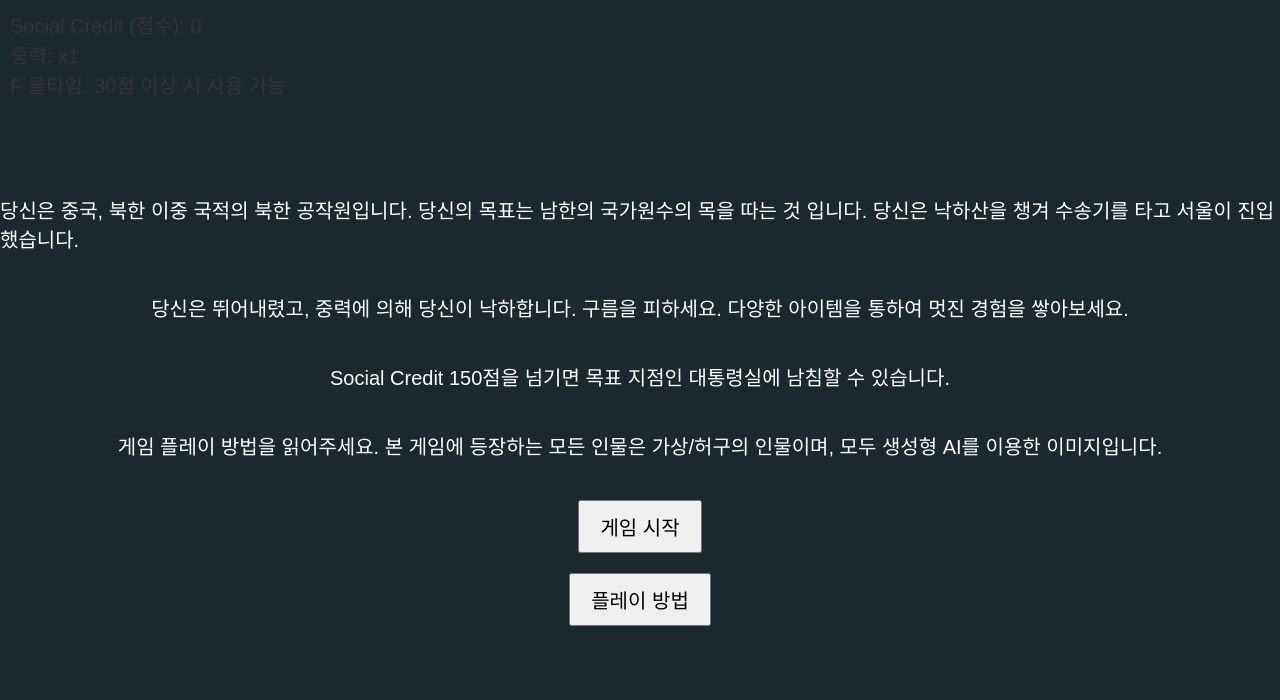
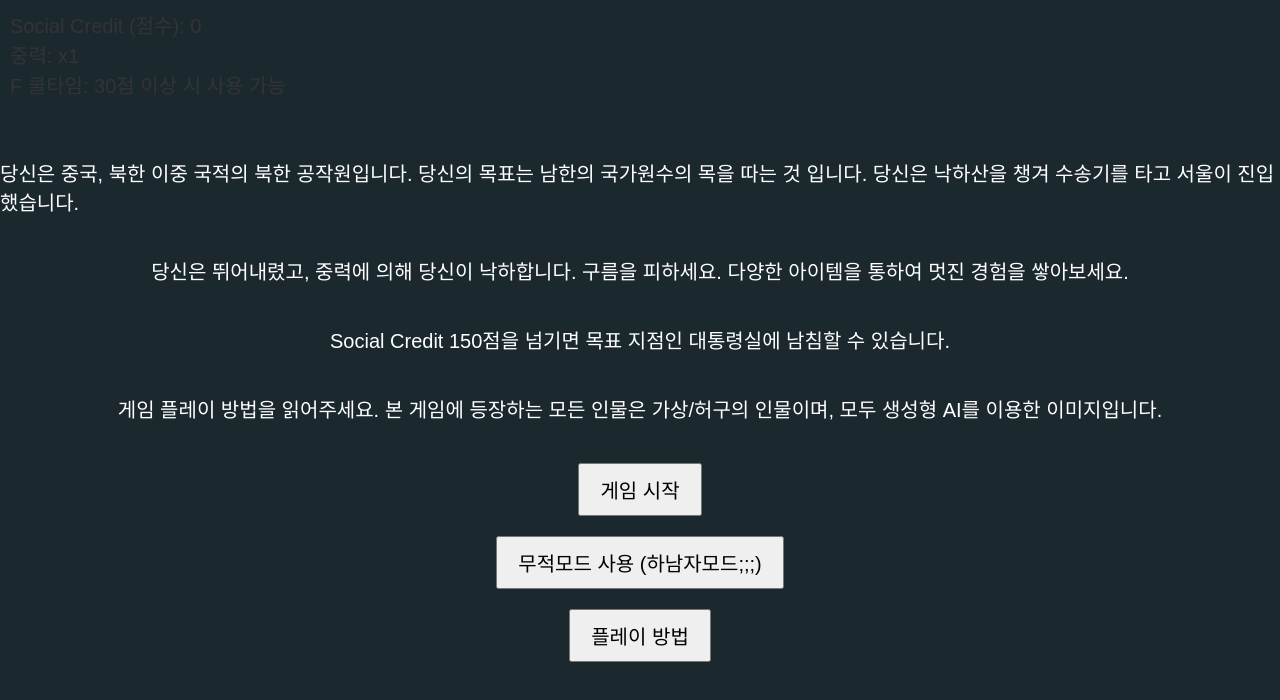
Before and after one commit to yulmwu/game, a plain HTML site: page index.html in a window 1280 px wide. Drawn offline with Linux system fonts and the light colour scheme.

Commit message:
Update index.html

```diff
--- a/index.html
+++ b/index.html
@@ -91,6 +91,7 @@
             <p>Social Credit 150점을 넘기면 목표 지점인 대통령실에 남침할 수 있습니다.</p>
             <p>게임 플레이 방법을 읽어주세요. 본 게임에 등장하는 모든 인물은 가상/허구의 인물이며, 모두 생성형 AI를 이용한 이미지입니다.</p>
             <button onclick="startGame()">게임 시작</button>
+            <button onclick="startInvGame()">무적모드 사용 (하남자모드;;;)</button>
             <button onclick="window.open('./how.html')">플레이 방법</button>
         </div>
         <canvas id="gameCanvas"></canvas>
```
